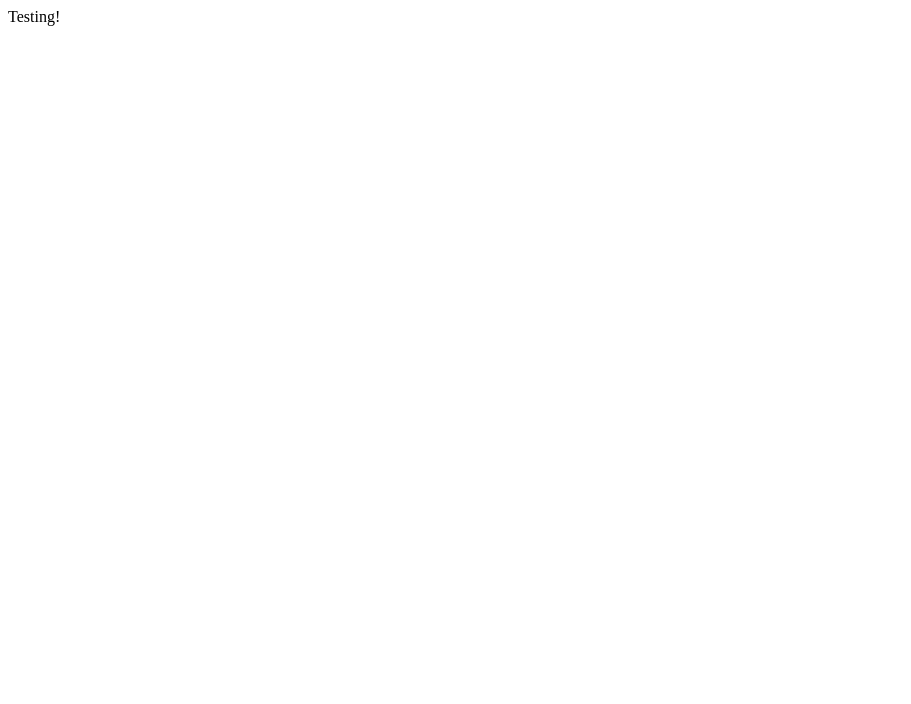
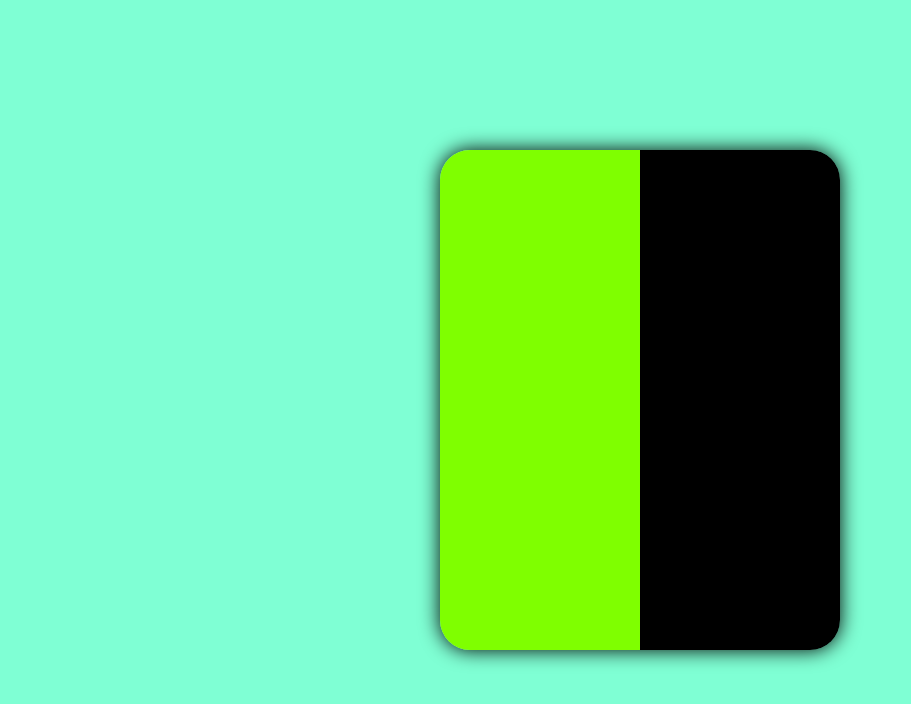
Before and after one commit to jsahlsa/insultinator, a React (Vite) app: page / in a window 1280 px wide. Shown: the top 704 px of the page, without its empty margins (0-911 px from the left). Built offline with nearby package versions, Linux system fonts and the light colour scheme.

Commit message:
💄 added some styling

```diff
--- a/src/components/App.js
+++ b/src/components/App.js
@@ -1,5 +1,10 @@
 import React from 'react';
 
 export default function App() {
-  return <div>Testing!</div>;
+  return (
+    <div class="app-wrapper">
+      <div className="app-backgrounds green"></div>
+      <div className="app-backgrounds black"></div>
+    </div>
+  );
 }
--- a/src/index.css
+++ b/src/index.css
@@ -1,3 +1,43 @@
-App {
-    background-color: aquamarine;
+html,
+body {
+  padding: 0;
+  margin: 0;
+  overflow: hidden;
+  box-sizing: border-box;
 }
+
+main {
+  width: 100%;
+}
+
+body {
+  background-color: aquamarine;
+  display: grid;
+  justify-content: center;
+  align-content: center;
+  height: 100vh;
+}
+
+.app-wrapper {
+  display: grid;
+  grid-template-columns: repeat(2, 1fr);
+  height: 500px;
+  width: 400px;
+  box-shadow: 0 0 20px black;
+  border-radius: 30px;
+}
+
+.app-backgrounds {
+  height: 100%;
+  width: 100%;
+}
+
+.green {
+  background: chartreuse;
+  border-radius: 30px 0 0 30px;
+}
+
+.black {
+  background: black;
+  border-radius: 0 30px 30px 0;
+}
```
